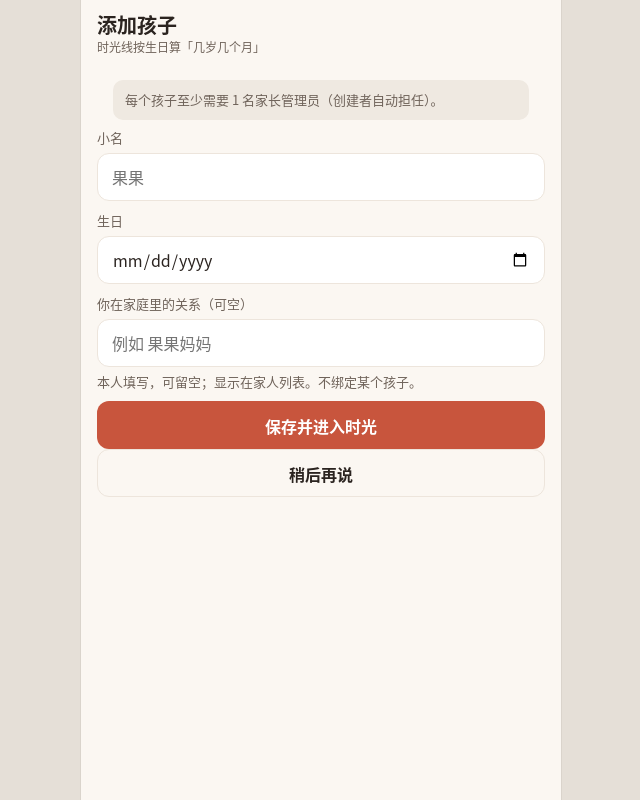
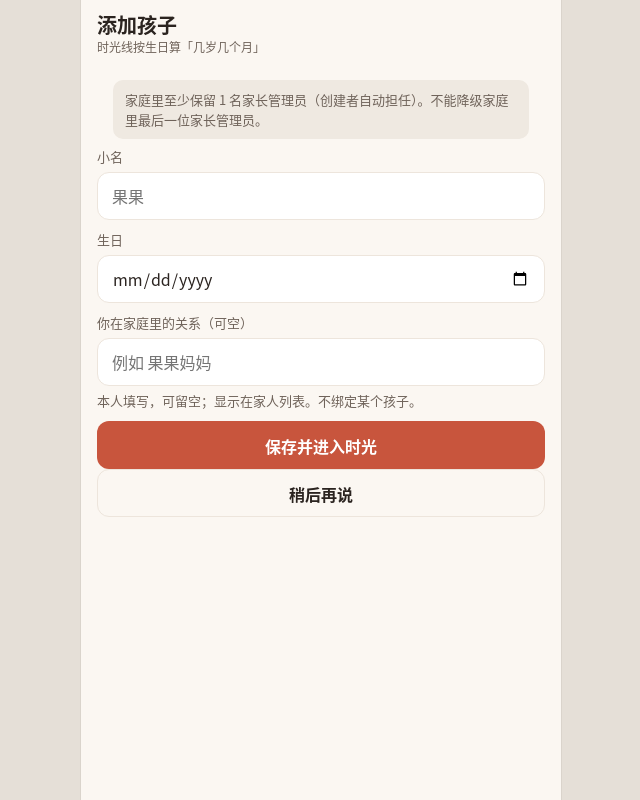
Before and after one commit to diggle1/family_album, a FastAPI app: template app/templates/add_child.html in a window 1280 px wide. Shown: the whole page, without its empty margins (319-959 px from the left). Run offline with FastAPI, Linux system fonts and the light colour scheme; the template is opened without the code that fills it, so the values that code supplies are empty.

Commit message:
fix(ui): add_child last-admin copy is family-level
页面原先写成每个孩子至少一名家长管理员，与接口「不能降级家庭里最后一位家长管理员」不一致。成员页和设置页没有同类表述。

Co-authored-by: Cursor Agent <cursoragent@cursor.com>
Co-authored-by: diggle <diggle1@users.noreply.github.com>

```diff
--- a/app/templates/add_child.html
+++ b/app/templates/add_child.html
@@ -3,7 +3,7 @@
 {% block content %}
 <div class="top"><div class="title">添加孩子<div class="meta">时光线按生日算「几岁几个月」</div></div></div>
 <div class="pad">
-  <div class="banner info">每个孩子至少需要 1 名家长管理员（创建者自动担任）。</div>
+  <div class="banner info">家庭里至少保留 1 名家长管理员（创建者自动担任）。不能降级家庭里最后一位家长管理员。</div>
   {% if error %}<div class="banner err">{{ error }}</div>{% endif %}
   <form method="post" action="/children" class="stack">
     <label class="field"><span>小名</span>
```
Also changed, not shown: tests/test_acceptance.py (+2 -0 lines).
